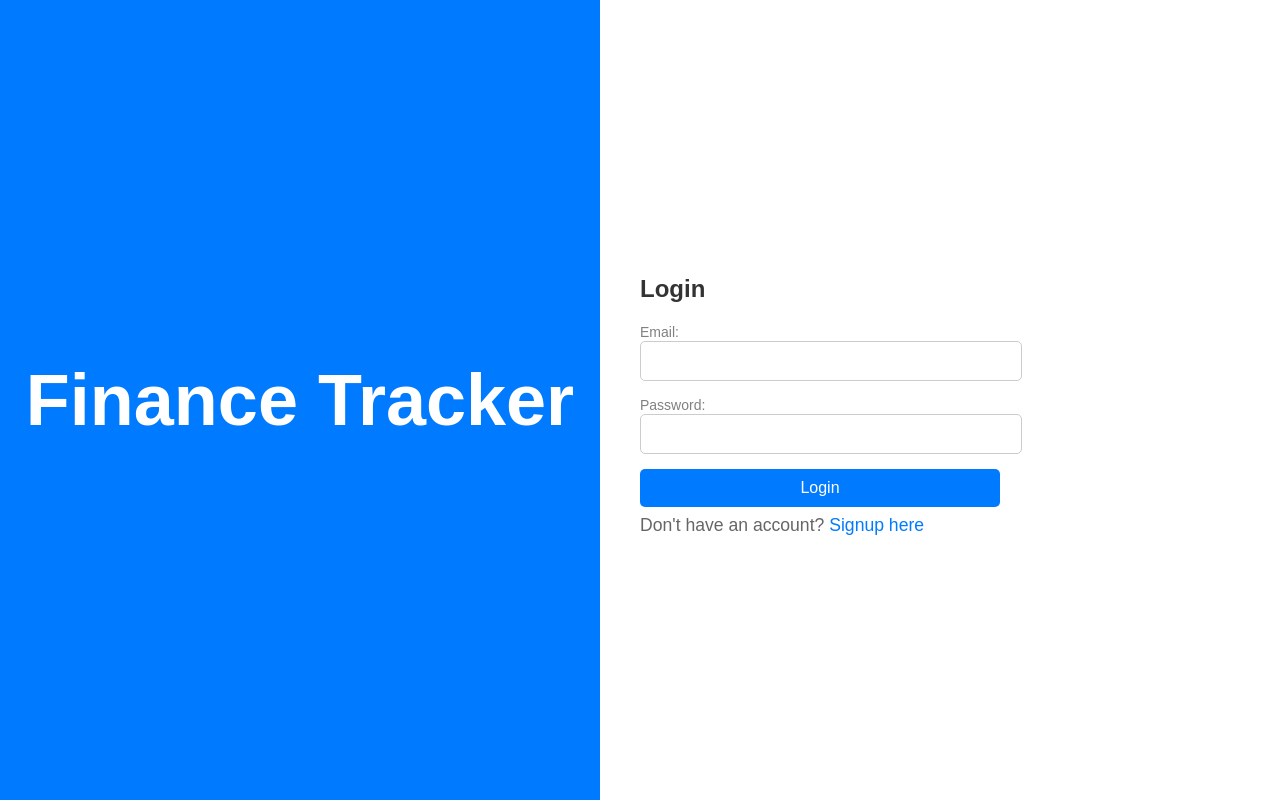
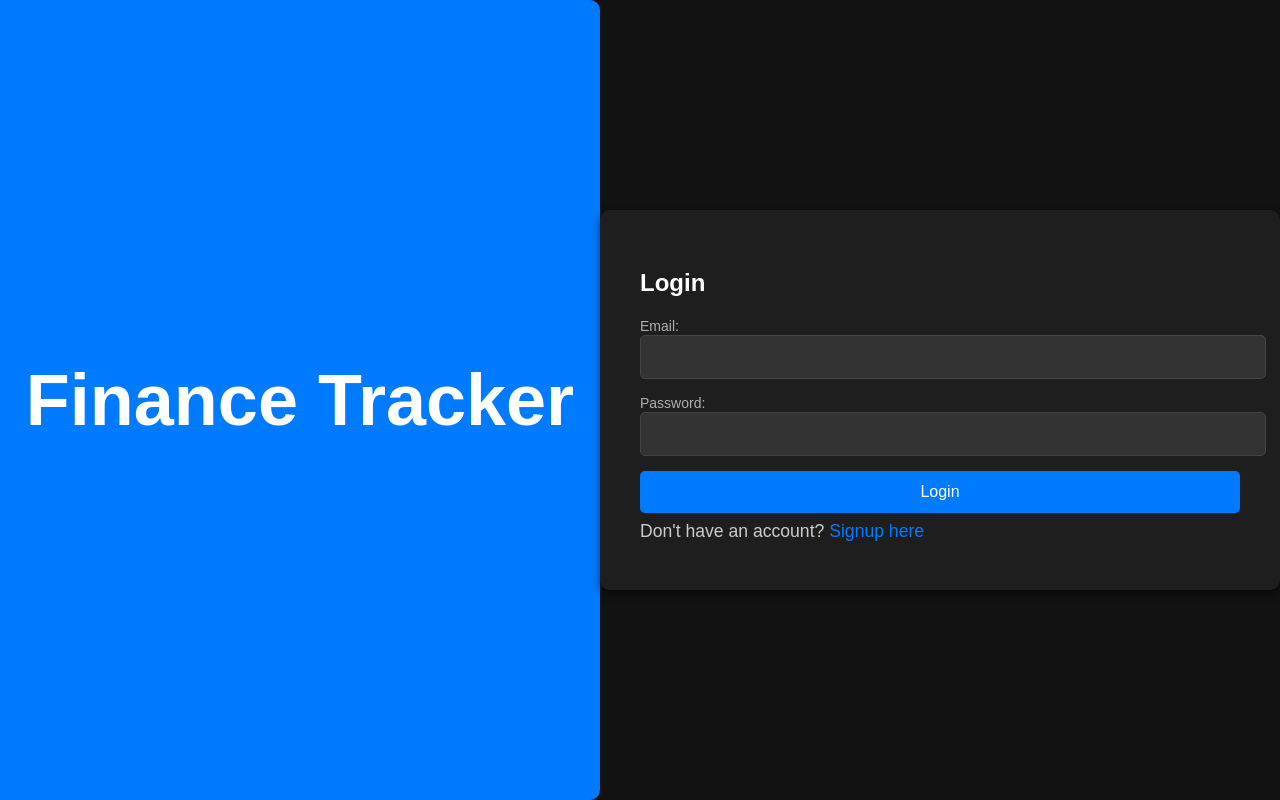
Before and after one commit to darshan-dinesh-mp/Finance-Tracker, a React (Create React App) app in the folder client/: page / in a window 1280 px wide. Built offline with nearby package versions, Linux system fonts and the light colour scheme.

Commit message:
dashboard css

```diff
--- a/client/src/components/Dashboard/Dashboard.module.css
+++ b/client/src/components/Dashboard/Dashboard.module.css
@@ -20,21 +20,21 @@
 }
 
 .transaction-item {
-    background-color: #ffffff;
-    border: 1px solid #dddddd;
+    background-color: #2b2b2b;
+    border: 1px solid #444444;
     border-radius: 5px;
     width: 100%;
     padding: 10px;
     cursor: pointer;
     display: flex;
-    /* justify-content: space-evenly; */
     align-items: center;
     gap: 10px;
     transition-duration: 0.3s;
     border-radius: 5px;
+    color: #e0e0e0;
 }
 
-.transaction-item-main .control-options{
+.transaction-item-main .control-options {
     display: flex;
     align-items: center;
     justify-content: space-evenly;
@@ -47,11 +47,11 @@
 }
 
 .control-options .delete-icon:hover {
-    fill: black;
+    fill: #ffffff;
 }
 
 .control-options .edit-icon {
-    fill: black;
+    fill: #cccccc;
     transition-duration: 0.3s;
 }
 
@@ -60,8 +60,8 @@
 }
 
 .transaction-item:hover {
-    background-color: #f0f0f0;
-    box-shadow: 0 2px 5px rgba(0, 0, 0, 0.1);
+    background-color: #3c3c3c;
+    box-shadow: 0 2px 5px rgba(0, 0, 0, 0.5);
 }
 
 .income-amount {
@@ -79,14 +79,15 @@
     top: 50%;
     left: 50%;
     transform: translate(-50%, -50%);
-    background-color: #ffffff;
+    background-color: #2b2b2b;
     padding: 30px;
     border-radius: 15px;
-    box-shadow: 0 4px 20px rgba(0, 0, 0, 0.3);
+    box-shadow: 0 4px 20px rgba(0, 0, 0, 0.7);
     z-index: 1000;
     width: 90%;
     max-width: 500px;
     transition-duration: 0.3s;
+    color: #e0e0e0;
 }
 
 .popupContent {
@@ -97,17 +98,17 @@
 
 .popupContent h4 {
     font-size: 1.5rem;
-    color: #333333;
+    color: #ffffff;
 }
 
 p {
     margin: 8px 0;
-    color: #666666;
+    color: #cccccc;
     font-size: 1.1rem;
 }
 
 strong {
-    color: #333333;
+    color: #ffffff;
     font-size: 1.1rem;
 }
 
@@ -115,12 +116,12 @@ strong {
     position: absolute;
     right: 10px;
     cursor: pointer;
-    fill: gray;
+    fill: #888888;
     transition-duration: 0.2s;
 }
 
 .closeButton:hover {
-    fill: #000000;
+    fill: #ffffff;
 }
 
 .controls {
@@ -135,10 +136,11 @@ strong {
 .filter-select,
 .sort-select {
     padding: 8px;
-    border: 1px solid #ddd;
+    border: 1px solid #444444;
     border-radius: 5px;
-    background-color: #fff;
+    background-color: #3c3c3c;
     width: 48%;
+    color: #e0e0e0;
 }
 
 .date-filters {
@@ -146,11 +148,13 @@ strong {
     align-items: center;
     gap: 5px;
     font-weight: 500;
+    color: #e0e0e0;
 }
 
 .date-input {
     padding: 8px;
-    border: 1px solid #ddd;
+    border: 1px solid #444444;
     border-radius: 5px;
-    background-color: #fff;
+    background-color: #3c3c3c;
+    color: #e0e0e0;
 }
--- a/client/src/components/Home/Home.module.css
+++ b/client/src/components/Home/Home.module.css
@@ -6,8 +6,10 @@
 }
 
 .sidebar {
-    background-color: black;
-    box-shadow: 2px 0 5px rgba(0, 0, 0, 0.1);
+    background-color: #1e1e1e;
+    /* Dark gray */
+    box-shadow: 2px 0 5px rgba(0, 0, 0, 0.7);
+    /* Darker shadow */
     display: flex;
     flex-direction: column;
     justify-content: space-between;
@@ -18,7 +20,8 @@
 
 .sidebar h2 {
     font-size: 24px;
-    color: white;
+    color: #ffffff;
+    /* White text */
     text-decoration: underline 1px;
     text-underline-offset: 5px;
 }
@@ -31,22 +34,28 @@
 }
 
 .tab {
-    color: white;
+    color: #cccccc;
+    /* Light gray text */
     padding: 10px 10px 10px 0px;
     font-weight: 100;
     cursor: pointer;
     transition: transform 0.3s;
-    text-decoration: underline 1px solid gray;
+    text-decoration: underline 1px solid #555555;
+    /* Medium gray underline */
     text-underline-offset: 5px;
 }
 
 .tab:hover {
     transform: translateX(10px);
+    color: #ffffff;
+    /* White text on hover */
 }
 
 .tab.active {
     transform: translateX(10px);
     font-weight: 600;
+    color: #ffffff;
+    /* White text for active tab */
 }
 
 .userSection {
@@ -56,7 +65,8 @@
 }
 
 .username {
-    color: white;
+    color: #ffffff;
+    /* White text */
     font-weight: 500;
     font-size: 18px;
     margin-right: 10px;
@@ -67,7 +77,8 @@
     display: flex;
     align-items: center;
     justify-content: center;
-    fill: red;
+    fill: #ff4d4d;
+    /* Red icon */
     transition: 0.3s, 0.3s;
 }
 
@@ -79,6 +90,9 @@
     flex: 1;
     padding: 20px;
     overflow-y: auto;
-    background-color: #f5f5f5;
+    background-color: #2b2b2b;
+    /* Darker gray background */
     box-sizing: border-box;
+    color: #e0e0e0;
+    /* Light gray text */
 }
--- a/client/src/components/LoginSignup/Login.module.css
+++ b/client/src/components/LoginSignup/Login.module.css
@@ -8,19 +8,22 @@
     justify-content: center;
     width: 100vw;
     height: 100vh;
-    background-color: white;
+    background-color: #121212;
     font-family: Arial, sans-serif;
 }
-
 
 .loginContainer {
     width: 50%;
     padding: 40px;
-    background-color: #fff;
+    background-color: #1e1e1e;
+    border-radius: 10px;
+    box-shadow: 0 4px 8px rgba(0, 0, 0, 0.5);
 }
 
-.loginContainer h2{
+.loginContainer h2 {
     text-align: left;
+    color: #ffffff;
+    margin-bottom: 20px;
 }
 
 .thumbnail {
@@ -33,12 +36,13 @@
     font-size: 36px;
     font-weight: bold;
     height: 100vh;
+    border-radius: 0 10px 10px 0;
 }
 
 .loginForm {
     display: flex;
     flex-direction: column;
-    width: 60%;
+    width: 100%;
     margin-top: 20px;
 }
 
@@ -46,27 +50,29 @@ h2 {
     text-align: left;
     width: 100%;
     font-size: 24px;
-    color: #333;
+    color: #ffffff;
     margin-bottom: 20px;
 }
 
 .loginForm label {
-    color: gray;
+    color: #b0b0b0;
     margin-bottom: 5px;
     font-size: 14px;
 }
 
 .loginForm input {
-    padding: 10px;
+    padding: 12px;
     width: 100%;
     margin-bottom: 15px;
-    border: 1px solid #ccc;
+    border: 1px solid #444444;
     border-radius: 5px;
+    background-color: #333333;
+    color: #e0e0e0;
     font-size: 16px;
 }
 
 .loginButton {
-    padding: 10px;
+    padding: 12px;
     width: 100%;
     background-color: #007bff;
     color: white;
@@ -74,6 +80,7 @@ h2 {
     border-radius: 5px;
     cursor: pointer;
     font-size: 16px;
+    transition: background-color 0.3s ease;
 }
 
 .loginButton:hover {
@@ -81,13 +88,13 @@ h2 {
 }
 
 .error {
-    color: red;
+    color: #ff4d4d;
     font-size: 14px;
     margin-top: 10px;
 }
 
 .success {
-    color: green;
+    color: #4caf50;
     font-size: 14px;
     margin-top: 10px;
 }
@@ -95,13 +102,15 @@ h2 {
 p {
     margin-top: 20px;
     font-size: 14px;
+    color: #e0e0e0;
 }
 
 a {
     color: #007bff;
+    transition: color 0.3s ease;
     text-decoration: none;
 }
 
 a:hover {
-    text-decoration: underline;
+    color: #0056b3;
 }
--- a/client/src/components/LoginSignup/Signup.module.css
+++ b/client/src/components/LoginSignup/Signup.module.css
@@ -8,19 +8,22 @@
     justify-content: center;
     width: 100vw;
     height: 100vh;
-    background-color: white;
+    background-color: #121212;
     font-family: Arial, sans-serif;
 }
-
 
 .signupContainer {
     width: 50%;
     padding: 40px;
-    background-color: #fff;
+    background-color: #1e1e1e;
+    border-radius: 10px;
+    box-shadow: 0 4px 8px rgba(0, 0, 0, 0.5);
 }
 
-.signupContainer h2{
+.signupContainer h2 {
     text-align: left;
+    color: #ffffff;
+    margin-bottom: 20px;
 }
 
 .thumbnail {
@@ -33,12 +36,13 @@
     font-size: 36px;
     font-weight: bold;
     height: 100vh;
+    border-radius: 0 10px 10px 0;
 }
 
 .signupForm {
     display: flex;
     flex-direction: column;
-    width: 60%;
+    width: 100%;
     margin-top: 20px;
 }
 
@@ -46,27 +50,29 @@ h2 {
     text-align: left;
     width: 100%;
     font-size: 24px;
-    color: #333;
+    color: #ffffff;
     margin-bottom: 20px;
 }
 
 .signupForm label {
-    color: gray;
+    color: #b0b0b0;
     margin-bottom: 5px;
     font-size: 14px;
 }
 
 .signupForm input {
-    padding: 10px;
+    padding: 12px;
     width: 100%;
     margin-bottom: 15px;
-    border: 1px solid #ccc;
+    border: 1px solid #444444;
     border-radius: 5px;
+    background-color: #333333;
+    color: #e0e0e0;
     font-size: 16px;
 }
 
 .signupButton {
-    padding: 10px;
+    padding: 12px;
     width: 100%;
     background-color: #007bff;
     color: white;
@@ -74,6 +80,7 @@ h2 {
     border-radius: 5px;
     cursor: pointer;
     font-size: 16px;
+    transition: background-color 0.3s ease;
 }
 
 .signupButton:hover {
@@ -81,13 +88,13 @@ h2 {
 }
 
 .error {
-    color: red;
+    color: #ff4d4d;
     font-size: 14px;
     margin-top: 10px;
 }
 
 .success {
-    color: green;
+    color: #4caf50;
     font-size: 14px;
     margin-top: 10px;
 }
@@ -95,13 +102,15 @@ h2 {
 p {
     margin-top: 20px;
     font-size: 14px;
+    color: #e0e0e0;
 }
 
 a {
     color: #007bff;
+    transition: color 0.3s ease;
     text-decoration: none;
 }
 
 a:hover {
-    text-decoration: underline;
+    color: #0056b3;
 }
```
Also changed, not shown: client/public/logo192.png (deleted), client/public/logo512.png (deleted).
